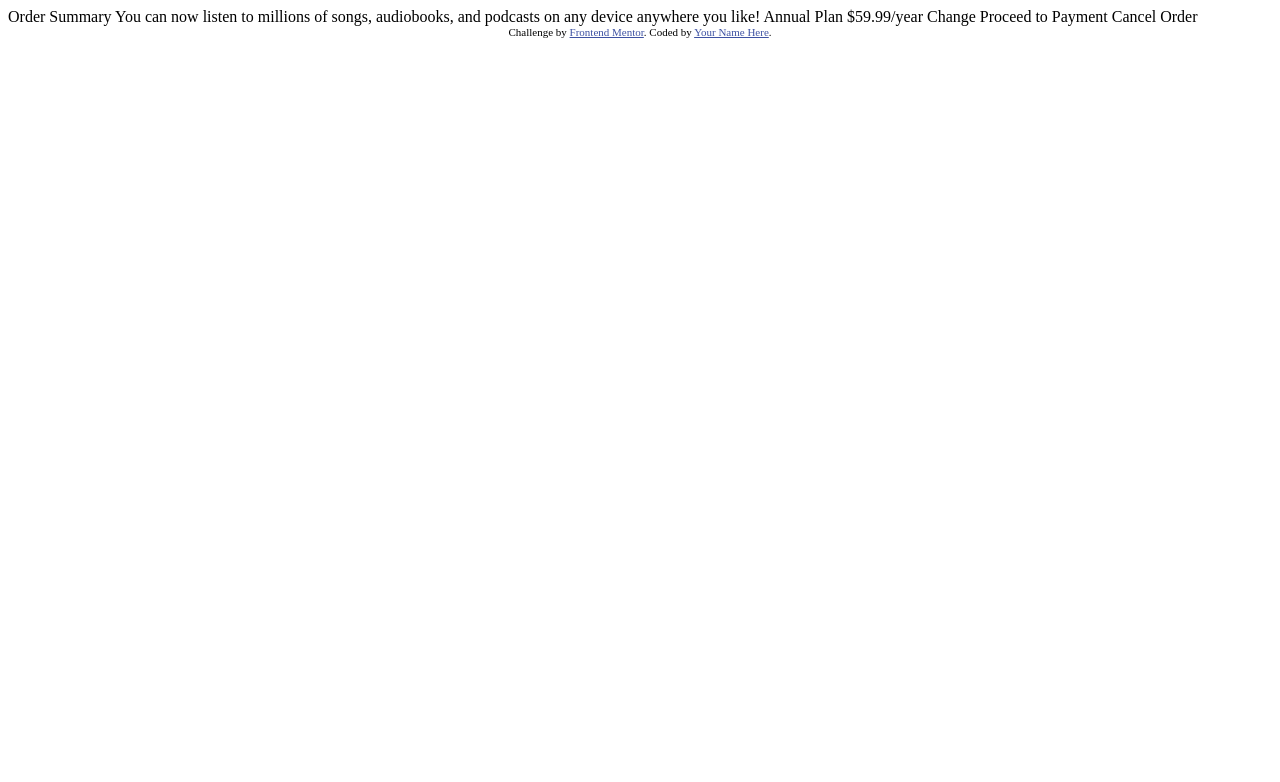
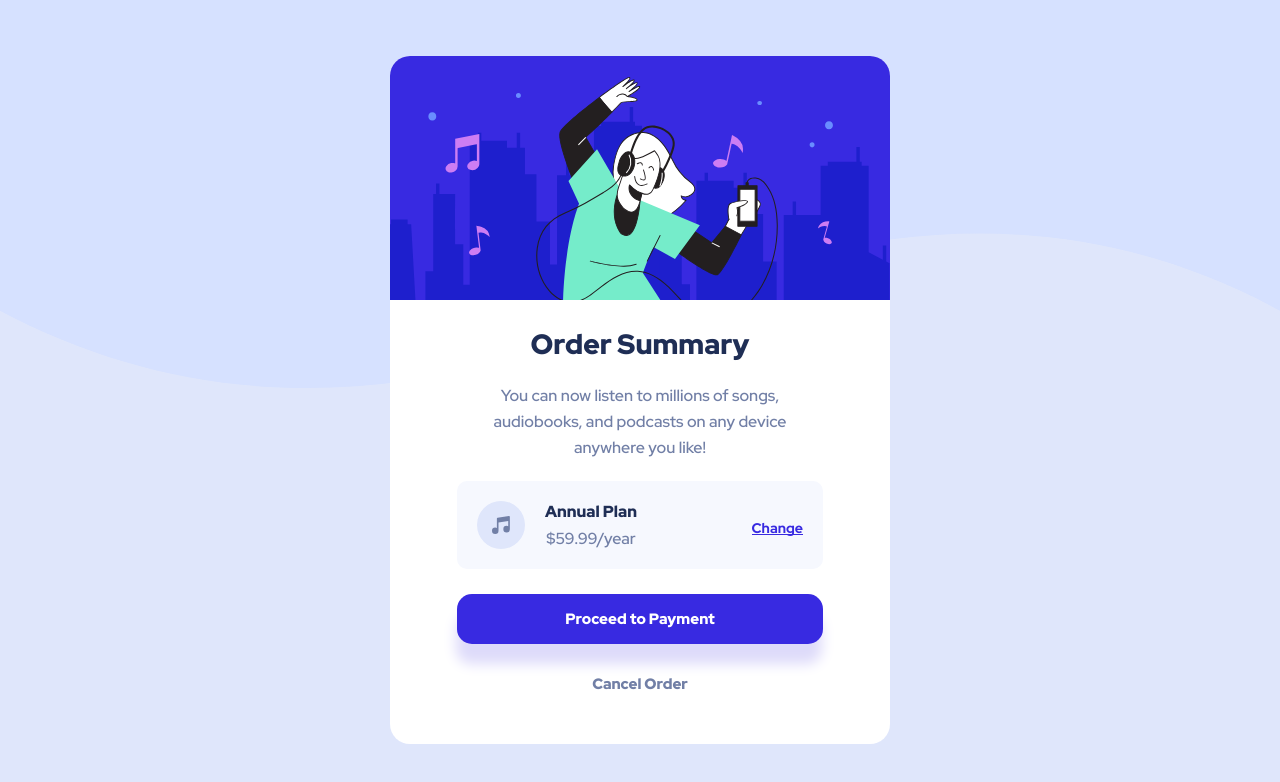
Before and after one commit to vanjamilicevic/orderSummaryComponent, a plain HTML site: page index.html in a window 1280 px wide. Drawn offline with Linux system fonts and the light colour scheme.

Commit message:
Almost done

```diff
--- a/index.html
+++ b/index.html
@@ -5,33 +5,46 @@
   <meta name="viewport" content="width=device-width, initial-scale=1.0"> <!-- displays site properly based on user's device -->
 
   <link rel="icon" type="image/png" sizes="32x32" href="./images/favicon-32x32.png">
-
-  <title>Frontend Mentor | Order summary card</title>
-
-  <!-- Feel free to remove these styles or customise in your own stylesheet 👍 -->
-  <style>
-    .attribution { font-size: 11px; text-align: center; }
-    .attribution a { color: hsl(228, 45%, 44%); }
-  </style>
+  <link rel="stylesheet" href="style.css">
+  <title>Order summary card</title>
 </head>
 <body>
+  <main class="main-container">
+    <section class="image-section">
+      <img class="image-hero" src="images/illustration-hero.svg" alt="Illustration hero">
+    </section>
+    <section class="content-section">
+      <div class="title-and-desription">
+        <h1 class="title">
+          Order Summary
+        </h1>
+        <p class="description">
+          You can now listen to millions of songs,
+          audiobooks, and podcasts on any
+          device anywhere you like!
+        </p>
+      </div>
 
-  Order Summary
+      <div class="annual-plan-container">
+        <div class="icon-and-price">
+          <svg class="music-icon" xmlns="http://www.w3.org/2000/svg" width="48" height="48"><g fill="none" fill-rule="evenodd"><circle cx="24" cy="24" r="24" fill="#DFE6FB"/>
+            <path fill="#717FA6" fill-rule="nonzero" d="M32.574 15.198a.81.81 0 00-.646-.19L20.581 16.63a.81.81 0 00-.696.803V26.934a3.232 3.232 0 00-1.632-.44A3.257 3.257 0 0015 29.747 3.257 3.257 0 0018.253 33a3.257 3.257 0 003.253-3.253v-8.37l9.726-1.39v5.327a3.232 3.232 0 00-1.631-.441 3.257 3.257 0 00-3.254 3.253 3.257 3.257 0 003.254 3.253 3.257 3.257 0 003.253-3.253V15.81a.81.81 0 00-.28-.613z"/></g>
+          </svg>
+          <div class="title-and-price">
+            <h3 class="annual-plan">Annual Plan</h3>
+            <p class="price">$59.99/year</p>
+          </div>
+        </div>
+        <div class="change-container">
+          <p class="change">Change</p>
+        </div>
+      </div>
 
-  You can now listen to millions of songs, audiobooks, and podcasts on any
-  device anywhere you like!
-
-  Annual Plan
-  $59.99/year
-
-  Change
-
-  Proceed to Payment
-  Cancel Order
-
-  <div class="attribution">
-    Challenge by <a href="https://www.frontendmentor.io?ref=challenge" target="_blank">Frontend Mentor</a>.
-    Coded by <a href="#">Your Name Here</a>.
-  </div>
+      <div class="button">
+        Proceed to Payment
+      </div>
+      <h3 class="cancel-order">Cancel Order</h3>
+    </section>
+  </main>
 </body>
 </html>
--- /dev/null
+++ b/style.css
@@ -0,0 +1,196 @@
+@import url("https://fonts.googleapis.com/css2?family=Red Hat Display:ital,wght@0,100;0,200;0,300;0,400;0,500;0,600;0,700;0,800;0,900;1,100;1,200;1,300;1,400;1,500;1,600;1,700;1,800;1,900&family=Roboto:ital,wght@0,100;0,300;0,400;0,500;0,700;0,900;1,100;1,300;1,400;1,500;1,700;1,900&display=swap");
+
+* {
+  box-sizing: border-box;
+  margin: 0;
+}
+
+body {
+    background: url('images/pattern-background-desktop.svg');
+    background-repeat: no-repeat;
+    background-size: contain;
+    background-color: #DFE6FB;
+    font-family: "Red Hat Display";
+    display: flex;
+    flex-direction: column;
+    align-items: center;
+    justify-content: center;
+    height: 100vh;
+    overflow: hidden;
+    margin: 0;
+}
+
+.main-container {
+    background-color: white;
+    width: 500px;
+    border-radius: 20px;
+    overflow: hidden;
+}
+
+.image-section {
+    margin-bottom: 20px;
+}
+
+.image-hero {
+    width: 100%;
+}
+
+.content-section {
+    text-align: center;
+    padding-left: 67px;
+    padding-right: 67px;
+}
+
+.title {
+    font-size: 28px;
+    color: #1F2E55;
+    font-weight: 900;
+    letter-spacing: 0px;
+    margin-bottom: 20px;
+}
+
+.description {
+    font-size: 16px;
+    font-weight: 600;
+    line-height: 26px;
+    letter-spacing: 0px;
+    color: #717FA6;
+    margin-bottom: 20px;
+}
+
+.annual-plan-container {
+    display: flex;
+    align-items: center;
+    justify-content: space-between;
+    background-color: hsl(225, 78%, 98%);
+    border-radius: 10px;
+    padding: 20px;
+    margin-bottom: 25px;
+}
+
+.icon-and-price {
+    display: flex;
+}
+
+.music-icon {
+    margin-right: 20px;
+}
+
+.title-and-price {
+    display: flex;
+    flex-direction: column;
+    justify-content: space-between;
+}
+
+.annual-plan {
+    font-size: 16px;
+    font-weight: 900;
+    color: #1F2E55;
+}
+
+.price {
+    font-size: 16px;
+    font-weight: 600;
+    color: #717FA6;
+}
+
+.change-container {
+    width: fit-content;
+    border-bottom: 1px solid #382AE1;
+    color: #382AE1;
+}
+
+.change-container:hover {
+    cursor: pointer;
+    color: #766CF1;
+    border: none;
+}
+
+.change {
+    position: relative;
+    font-size: 14px;
+    font-weight: 800;
+    top: 3px;
+}
+
+.button {
+    background-color: #382AE1;
+    font-size: 15px;
+    font-weight: 900;
+    letter-spacing: 0px;
+    color: white;
+    padding: 15px;
+    border-radius: 15px;
+    box-shadow: -1px 20px 13px 0px hsl(245, 75%, 92%);
+    margin-bottom: 30px;
+    transition: all .5s ease;
+}
+
+.button:hover {
+    cursor: pointer;
+    background-color: #766CF1;
+}
+
+.cancel-order {
+    color: #717FA6;
+    font-size: 15px;
+    font-weight: 900;
+    margin-bottom: 50px;
+    transition: all .5s ease;
+}
+
+.cancel-order:hover {
+    cursor: pointer;
+    color: #1F2E55;
+}
+
+
+/* ----------------Media queries---------------- */
+
+@media only screen and (max-width: 515px) {
+
+    body {
+        background: url('images/pattern-background-mobile.svg');
+        background-repeat: no-repeat;
+        background-color: #DFE6FB;
+        background-size: contain;
+    }
+
+    .main-container {
+        width: 95%;
+    }
+
+    .content-section {
+        padding-left: 20px;
+        padding-right: 20px;
+    }
+
+    .title {
+        font-size: 22px;
+    }
+
+    .description {
+        font-size: 15px;
+    }
+
+    .annual-plan,
+    .price {
+        font-size: 14px;
+    }
+
+    .change {
+        font-size: 14px;
+    }
+}
+
+@media only screen and (max-width: 1025px) and (max-height: 601px) {
+    body {
+        overflow: scroll;
+        height: fit-content;
+    }
+
+    .main-container {
+        margin-top: 50px;
+        margin-bottom: 50px;
+    }
+}
```
Also changed, not shown: 1 other file.
